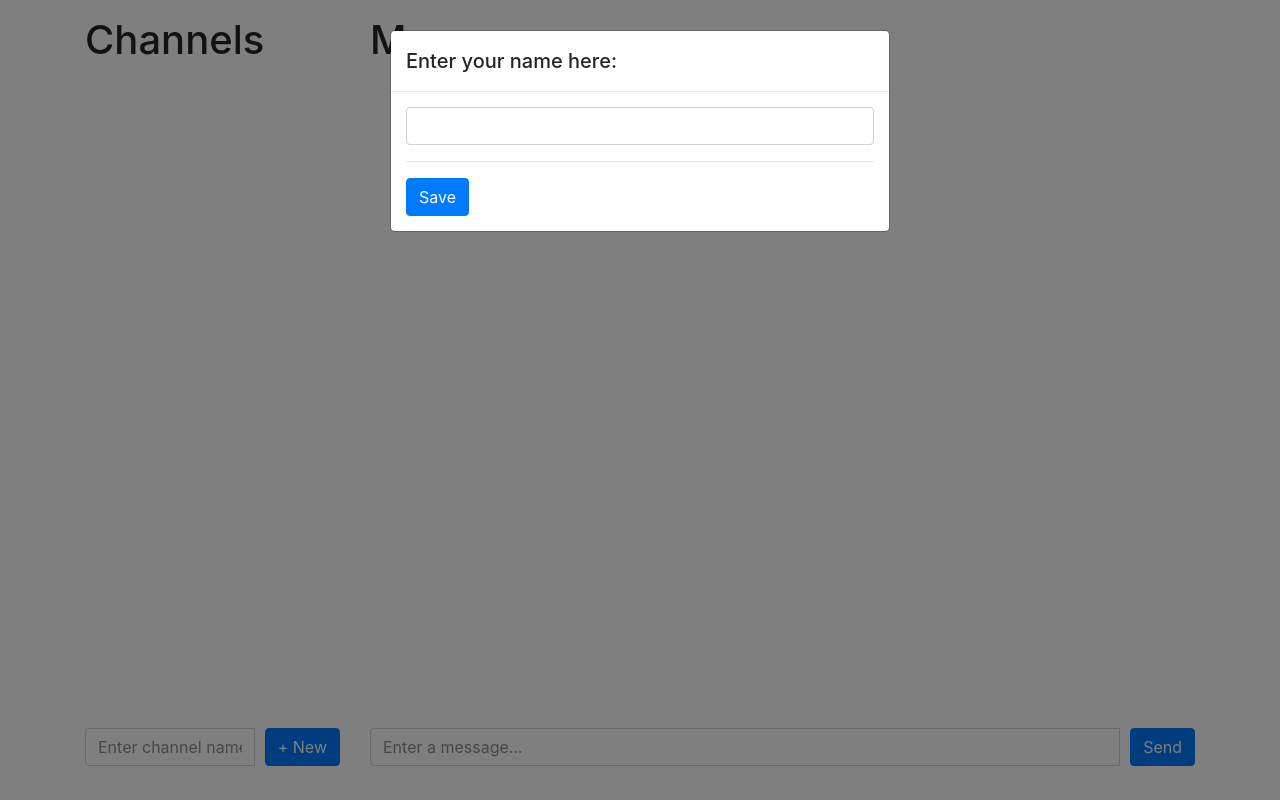
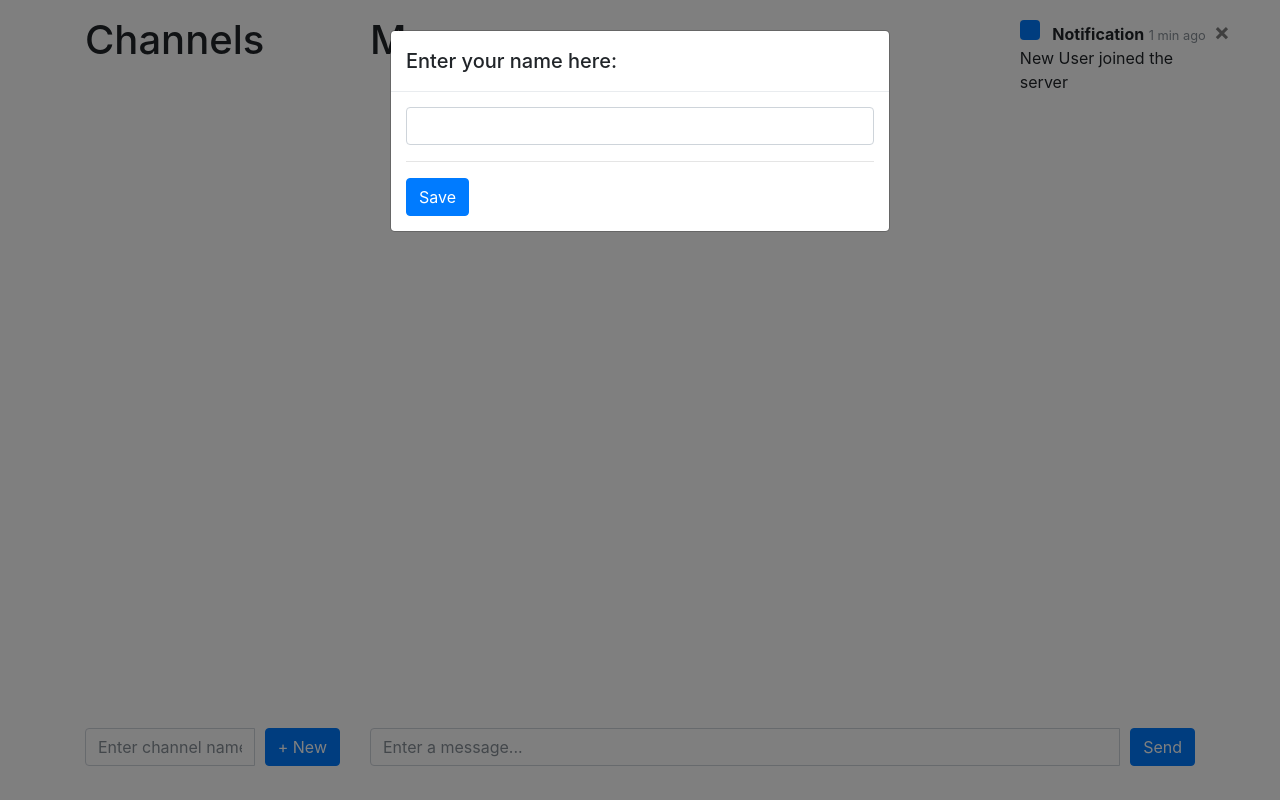
Before and after one commit to faridelaouadi/SlackClone, a Flask app: page / in a window 1280 px wide. Run offline with Flask 2, Linux system fonts and the light colour scheme; some libraries are stand-ins or nearby versions.

Commit message:
notification pop up working for when new user joins server

```diff
--- a/application.py
+++ b/application.py
@@ -14,7 +14,7 @@ socketio = SocketIO(app)
 
 # in-memory data
 USERS = {}
-CHANNELS = {"general": deque([], maxlen=100)}
+CHANNELS = {"General": deque([], maxlen=100)}
 
 @app.route("/")
 def index():
@@ -27,7 +27,10 @@ def connection():
 @socketio.on('userdata')
 def user_data(data):
     if 'username' in data:
-        USERS[data['username']] = request.sid #request socket ID
+        username = data['username']
+        print(f"username of the new user is {username}")
+        USERS[username] = request.sid #request socket ID
+        emit('new user', data, broadcast=True)
 
 @socketio.on('new channel')
 def new_channel(data):
--- a/static/index.js
+++ b/static/index.js
@@ -18,6 +18,12 @@ const init = username => {
       show_channel(data.name, socket);
     });
 
+    socket.on("new user", data => {
+
+        show_new_user(data.username);
+
+    });
+
     socket.on("msg", data => {
       show_msg(data);
     });
@@ -31,6 +37,7 @@ const init = username => {
       // initial active channel
       show_active_channel(localStorage.getItem("channel"));
       change_msg_title(localStorage.getItem("channel"));
+
     });
 
     socket.on("msgs", data => {
@@ -96,6 +103,15 @@ const setup = socket => {
     socket.emit("get msgs", { name: localStorage.getItem("channel") });
   }
 };
+
+const show_new_user = (username) =>{
+
+  document.getElementById("toast_message").innerHTML = username + " joined the server";
+  $("#myToast").toast({
+        delay: 5000
+    });
+  $("#myToast").toast('show');
+}
 
 const show_channel = (name, socket) => {
   // grab ul that displays channels
--- a/static/styles.css
+++ b/static/styles.css
@@ -1,6 +1,8 @@
 #msg-list {
     height: 80vh;
     overflow: auto;
+    position:relative;
+    padding-top: 30px;
 }
 
 #channel-list {
@@ -21,6 +23,7 @@
     font: 400 .9em 'Open Sans', sans-serif;
     border: 1px solid #97C6E3;
     border-radius: 10px;
+    overflow: auto;
 }
 
 
@@ -42,9 +45,11 @@
     height: 50px;
     text-align: left;
     font: 400 .9em 'Open Sans', sans-serif;
-    border: 1px solid #97C6E3;
+    border: 1px solid #00CD00;
     border-radius: 10px;
+    overflow: auto;
 }
 
 .list-group-sender:hover {
   background-color: #00CD00;
+}
--- a/templates/index.html
+++ b/templates/index.html
@@ -11,20 +11,38 @@
     <link rel="stylesheet" href="{{ url_for('static', filename='styles.css')}}">
 
     <!-- JS Libraries -->
-    <script src="https://code.jquery.com/jquery-3.1.1.min.js"></script>
-    <script src="https://cdnjs.cloudflare.com/ajax/libs/popper.js/1.12.3/umd/popper.min.js"></script>
-    <script src="https://maxcdn.bootstrapcdn.com/bootstrap/4.0.0-beta.2/js/bootstrap.min.js"></script>
+    <script src="https://code.jquery.com/jquery-3.3.1.slim.min.js" integrity="sha384-q8i/X+965DzO0rT7abK41JStQIAqVgRVzpbzo5smXKp4YfRvH+8abtTE1Pi6jizo" crossorigin="anonymous"></script>
+    <script src="https://cdnjs.cloudflare.com/ajax/libs/popper.js/1.14.7/umd/popper.min.js" integrity="sha384-UO2eT0CpHqdSJQ6hJty5KVphtPhzWj9WO1clHTMGa3JDZwrnQq4sF86dIHNDz0W1" crossorigin="anonymous"></script>
+    <script src="https://stackpath.bootstrapcdn.com/bootstrap/4.3.1/js/bootstrap.min.js" integrity="sha384-JjSmVgyd0p3pXB1rRibZUAYoIIy6OrQ6VrjIEaFf/nJGzIxFDsf4x0xIM+B07jRM" crossorigin="anonymous"></script>
     <script type="text/javascript" src="//cdnjs.cloudflare.com/ajax/libs/socket.io/1.3.6/socket.io.min.js"></script>
 
     <script src="{{ url_for('static', filename='index.js') }}"></script>
+
 
     <title>Flack</title>
 </head>
 
 <body>
+
+
+    <div class="toast"  role="alert" aria-hidden="true" id="myToast" aria-atomic="true" style="position: absolute; top: 0; right: 0; margin-right:50px; margin-top:20px;">
+      <div class="toast-header">
+        <svg class=" rounded mr-2" width="20" height="20" xmlns="http://www.w3.org/2000/svg" preserveAspectRatio="xMidYMid slice" focusable="false" role="img">
+                      <rect fill="#007aff" width="100%" height="100%" /></svg>
+        <strong class="mr-auto">Notification</strong>
+        <small class="text-muted">1 min ago</small>
+        <button type="button" class="ml-2 mb-1 close" data-dismiss="toast" aria-label="Close">
+          <span aria-hidden="true">&times;</span>
+        </button>
+      </div>
+      <div id="toast_message" class="toast-body">
+        New User joined the server
+      </div>
+    </div>
+
+
     <div class="container mt-3">
         <div class="row">
-
             <div class="col-sm-3">
                 <h1>Channels</h1>
                 <ul id="channel-list" class="list-group"></ul>
@@ -72,6 +90,8 @@
         </div>
     </div>
 
+
+
 </body>
 
 </html>
```
Also changed, not shown: test.html (added, +49 -0 lines), 1 other file.
